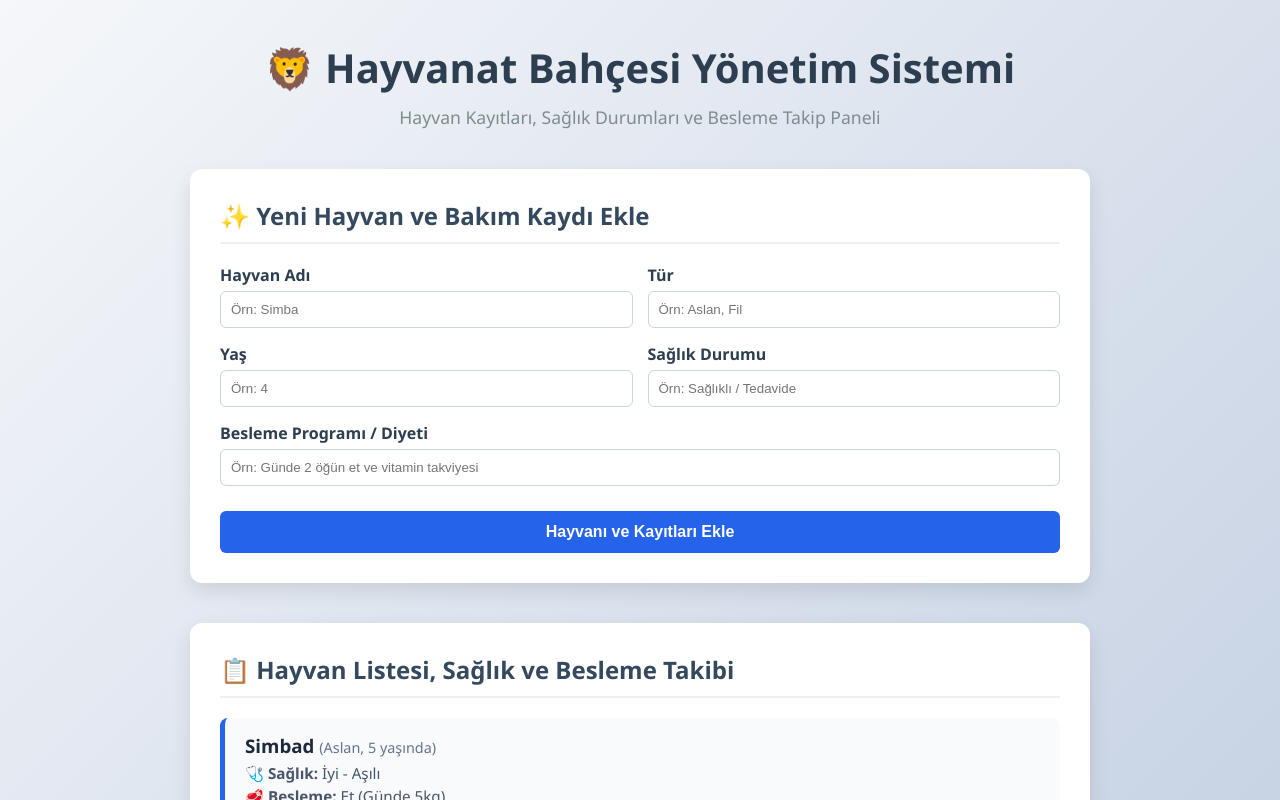
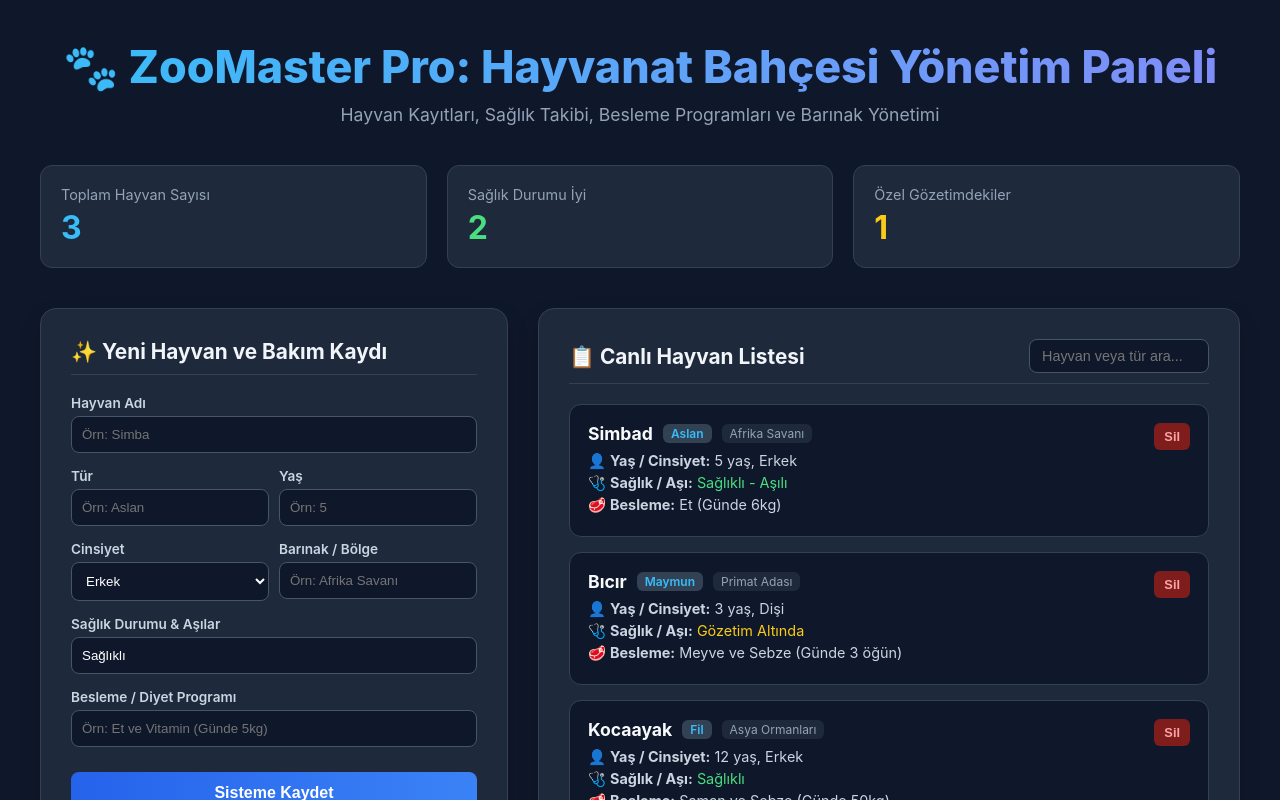
Before and after one commit to aysetmy/bto303-ara2-24053035015, a Next.js app: page / in a window 1280 px wide. Shown: the top 800 px of the page. Built offline with nearby package versions, Linux system fonts and the light colour scheme.

Commit message:
gelismis zoo yonetim paneli eklendi

```diff
--- a/src/app/page.tsx
+++ b/src/app/page.tsx
@@ -3,72 +3,133 @@ import React, { useState } from 'react';
 
 export default function Home() {
   const [animals, setAnimals] = useState([
-    { id: 1, name: 'Simbad', species: 'Aslan', age: 5, health: 'İyi - Aşılı', diet: 'Et (Günde 5kg)' },
-    { id: 2, name: 'Bıcır', species: 'Maymun', age: 3, health: 'Kontrol Edilecek', diet: 'Meyve ve Muz' }
+    { id: 1, name: 'Simbad', species: 'Aslan', age: 5, gender: 'Erkek', zone: 'Afrika Savanı', health: 'Sağlıklı - Aşılı', diet: 'Et (Günde 6kg)', lastFed: '13:00' },
+    { id: 2, name: 'Bıcır', species: 'Maymun', age: 3, gender: 'Dişi', zone: 'Primat Adası', health: 'Gözetim Altında', diet: 'Meyve ve Sebze (Günde 3 öğün)', lastFed: '12:30' },
+    { id: 3, name: 'Kocaayak', species: 'Fil', age: 12, gender: 'Erkek', zone: 'Asya Ormanları', health: 'Sağlıklı', diet: 'Saman ve Sebze (Günde 50kg)', lastFed: '11:00' }
   ]);
 
-  const [form, setForm] = useState({ name: '', species: '', age: '', health: '', diet: '' });
+  const [search, setSearch] = useState('');
+  const [form, setForm] = useState({ name: '', species: '', age: '', gender: 'Erkek', zone: '', health: 'Sağlıklı', diet: '', lastFed: '12:00' });
 
   const handleSubmit = (e: React.FormEvent) => {
     e.preventDefault();
-    if (!form.name || !form.species) return;
+    if (!form.name || !form.species || !form.zone) return;
     setAnimals([...animals, { id: Date.now(), ...form, age: Number(form.age) }]);
-    setForm({ name: '', species: '', age: '', health: '', diet: '' });
+    setForm({ name: '', species: '', age: '', gender: 'Erkek', zone: '', health: 'Sağlıklı', diet: '', lastFed: '12:00' });
   };
 
+  const handleDelete = (id: number) => {
+    setAnimals(animals.filter(a => a.id !== id));
+  };
+
+  const filteredAnimals = animals.filter(a =>
+    a.name.toLowerCase().includes(search.toLowerCase()) ||
+    a.species.toLowerCase().includes(search.toLowerCase()) ||
+    a.zone.toLowerCase().includes(search.toLowerCase())
+  );
+
   return (
-    <main style={{ minHeight: '100vh', background: 'linear-gradient(135deg, #f5f7fa 0%, #c3cfe2 100%)', padding: '40px 20px', fontFamily: 'Segoe UI, Tahoma, Geneva, Verdana, sans-serif' }}>
-      <div style={{ maxWidth: '900px', margin: '0 auto' }}>
+    <main style={{ minHeight: '100vh', background: '#0f172a', color: '#f8fafc', padding: '40px 20px', fontFamily: 'Inter, system-ui, sans-serif' }}>
+      <div style={{ maxWidth: '1200px', margin: '0 auto' }}>
 
+        {/* Başlık */}
         <header style={{ textAlign: 'center', marginBottom: '40px' }}>
-          <h1 style={{ color: '#2c3e50', fontSize: '2.5rem', marginBottom: '10px' }}>🦁 Hayvanat Bahçesi Yönetim Sistemi</h1>
-          <p style={{ color: '#7f8c8d', fontSize: '1.1rem' }}>Hayvan Kayıtları, Sağlık Durumları ve Besleme Takip Paneli</p>
+          <h1 style={{ fontSize: '2.8rem', fontWeight: '800', background: 'linear-gradient(to right, #38bdf8, #818cf8)', WebkitBackgroundClip: 'text', WebkitTextFillColor: 'transparent', marginBottom: '10px' }}>
+            🐾 ZooMaster Pro: Hayvanat Bahçesi Yönetim Paneli
+          </h1>
+          <p style={{ color: '#94a3b8', fontSize: '1.1rem' }}>Hayvan Kayıtları, Sağlık Takibi, Besleme Programları ve Barınak Yönetimi</p>
         </header>
 
-        {/* Yeni Hayvan ve Bakım Formu */}
-        <div style={{ background: '#ffffff', padding: '30px', borderRadius: '12px', boxShadow: '0 8px 20px rgba(0,0,0,0.1)', marginBottom: '40px' }}>
-          <h2 style={{ color: '#34495e', marginBottom: '20px', borderBottom: '2px solid #ecf0f1', paddingBottom: '10px' }}>✨ Yeni Hayvan ve Bakım Kaydı Ekle</h2>
-          <form onSubmit={handleSubmit} style={{ display: 'grid', gridTemplateColumns: '1fr 1fr', gap: '15px' }}>
+        {/* İstatistik Kartları */}
+        <div style={{ display: 'grid', gridTemplateColumns: 'repeat(auto-fit, minmax(250px, 1fr))', gap: '20px', marginBottom: '40px' }}>
+          <div style={{ background: '#1e293b', padding: '20px', borderRadius: '12px', border: '1px solid #334155' }}>
+            <p style={{ color: '#94a3b8', margin: '0 0 5px 0', fontSize: '0.9rem' }}>Toplam Hayvan Sayısı</p>
+            <h3 style={{ fontSize: '2rem', margin: 0, color: '#38bdf8' }}>{animals.length}</h3>
+          </div>
+          <div style={{ background: '#1e293b', padding: '20px', borderRadius: '12px', border: '1px solid #334155' }}>
+            <p style={{ color: '#94a3b8', margin: '0 0 5px 0', fontSize: '0.9rem' }}>Sağlık Durumu İyi</p>
+            <h3 style={{ fontSize: '2rem', margin: 0, color: '#4ade80' }}>{animals.filter(a => a.health.includes('Sağlıklı')).length}</h3>
+          </div>
+          <div style={{ background: '#1e293b', padding: '20px', borderRadius: '12px', border: '1px solid #334155' }}>
+            <p style={{ color: '#94a3b8', margin: '0 0 5px 0', fontSize: '0.9rem' }}>Özel Gözetimdekiler</p>
+            <h3 style={{ fontSize: '2rem', margin: 0, color: '#facc15' }}>{animals.filter(a => !a.health.includes('Sağlıklı')).length}</h3>
+          </div>
+        </div>
+
+        {/* Ana Grid: Form ve Liste */}
+        <div style={{ display: 'grid', gridTemplateColumns: '1fr 1.5fr', gap: '30px', alignItems: 'start' }}>
+
+          {/* Yeni Kayıt Formu */}
+          <div style={{ background: '#1e293b', padding: '30px', borderRadius: '16px', border: '1px solid #334155', boxShadow: '0 10px 25px -5px rgba(0,0,0,0.3)' }}>
+            <h2 style={{ fontSize: '1.3rem', marginBottom: '20px', color: '#f1f5f9', borderBottom: '1px solid #334155', paddingBottom: '10px' }}>✨ Yeni Hayvan ve Bakım Kaydı</h2>
+            <form onSubmit={handleSubmit} style={{ display: 'flex', flexDirection: 'column', gap: '15px' }}>
               <div>
-              <label style={{ display: 'block', marginBottom: '5px', fontWeight: '600', color: '#2c3e50' }}>Hayvan Adı</label>
-              <input type="text" placeholder="Örn: Simba" value={form.name} onChange={e => setForm({ ...form, name: e.target.value })} style={{ width: '100%', padding: '10px', borderRadius: '6px', border: '1px solid #cbd5e1' }} />
+                <label style={{ display: 'block', fontSize: '0.85rem', fontWeight: '600', color: '#cbd5e1', marginBottom: '5px' }}>Hayvan Adı</label>
+                <input type="text" placeholder="Örn: Simba" value={form.name} onChange={e => setForm({ ...form, name: e.target.value })} style={{ width: '100%', padding: '10px', borderRadius: '8px', background: '#0f172a', border: '1px solid #475569', color: 'white', outline: 'none' }} required />
+              </div>
+              <div style={{ display: 'grid', gridTemplateColumns: '1fr 1fr', gap: '10px' }}>
+                <div>
+                  <label style={{ display: 'block', fontSize: '0.85rem', fontWeight: '600', color: '#cbd5e1', marginBottom: '5px' }}>Tür</label>
+                  <input type="text" placeholder="Örn: Aslan" value={form.species} onChange={e => setForm({ ...form, species: e.target.value })} style={{ width: '100%', padding: '10px', borderRadius: '8px', background: '#0f172a', border: '1px solid #475569', color: 'white', outline: 'none' }} required />
                 </div>
                 <div>
-              <label style={{ display: 'block', marginBottom: '5px', fontWeight: '600', color: '#2c3e50' }}>Tür</label>
-              <input type="text" placeholder="Örn: Aslan, Fil" value={form.species} onChange={e => setForm({ ...form, species: e.target.value })} style={{ width: '100%', padding: '10px', borderRadius: '6px', border: '1px solid #cbd5e1' }} />
+                  <label style={{ display: 'block', fontSize: '0.85rem', fontWeight: '600', color: '#cbd5e1', marginBottom: '5px' }}>Yaş</label>
+                  <input type="number" placeholder="Örn: 5" value={form.age} onChange={e => setForm({ ...form, age: e.target.value })} style={{ width: '100%', padding: '10px', borderRadius: '8px', background: '#0f172a', border: '1px solid #475569', color: 'white', outline: 'none' }} />
+                </div>
+              </div>
+              <div style={{ display: 'grid', gridTemplateColumns: '1fr 1fr', gap: '10px' }}>
+                <div>
+                  <label style={{ display: 'block', fontSize: '0.85rem', fontWeight: '600', color: '#cbd5e1', marginBottom: '5px' }}>Cinsiyet</label>
+                  <select value={form.gender} onChange={e => setForm({ ...form, gender: e.target.value })} style={{ width: '100%', padding: '10px', borderRadius: '8px', background: '#0f172a', border: '1px solid #475569', color: 'white', outline: 'none' }}>
+                    <option value="Erkek">Erkek</option>
+                    <option value="Dişi">Dişi</option>
+                  </select>
                 </div>
                 <div>
-              <label style={{ display: 'block', marginBottom: '5px', fontWeight: '600', color: '#2c3e50' }}>Yaş</label>
-              <input type="number" placeholder="Örn: 4" value={form.age} onChange={e => setForm({ ...form, age: e.target.value })} style={{ width: '100%', padding: '10px', borderRadius: '6px', border: '1px solid #cbd5e1' }} />
+                  <label style={{ display: 'block', fontSize: '0.85rem', fontWeight: '600', color: '#cbd5e1', marginBottom: '5px' }}>Barınak / Bölge</label>
+                  <input type="text" placeholder="Örn: Afrika Savanı" value={form.zone} onChange={e => setForm({ ...form, zone: e.target.value })} style={{ width: '100%', padding: '10px', borderRadius: '8px', background: '#0f172a', border: '1px solid #475569', color: 'white', outline: 'none' }} required />
+                </div>
               </div>
               <div>
-              <label style={{ display: 'block', marginBottom: '5px', fontWeight: '600', color: '#2c3e50' }}>Sağlık Durumu</label>
-              <input type="text" placeholder="Örn: Sağlıklı / Tedavide" value={form.health} onChange={e => setForm({ ...form, health: e.target.value })} style={{ width: '100%', padding: '10px', borderRadius: '6px', border: '1px solid #cbd5e1' }} />
+                <label style={{ display: 'block', fontSize: '0.85rem', fontWeight: '600', color: '#cbd5e1', marginBottom: '5px' }}>Sağlık Durumu & Aşılar</label>
+                <input type="text" placeholder="Örn: Sağlıklı / Aşıları Tam" value={form.health} onChange={e => setForm({ ...form, health: e.target.value })} style={{ width: '100%', padding: '10px', borderRadius: '8px', background: '#0f172a', border: '1px solid #475569', color: 'white', outline: 'none' }} />
               </div>
-            <div style={{ gridColumn: 'span 2' }}>
-              <label style={{ display: 'block', marginBottom: '5px', fontWeight: '600', color: '#2c3e50' }}>Besleme Programı / Diyeti</label>
-              <input type="text" placeholder="Örn: Günde 2 öğün et ve vitamin takviyesi" value={form.diet} onChange={e => setForm({ ...form, diet: e.target.value })} style={{ width: '100%', padding: '10px', borderRadius: '6px', border: '1px solid #cbd5e1' }} />
+              <div>
+                <label style={{ display: 'block', fontSize: '0.85rem', fontWeight: '600', color: '#cbd5e1', marginBottom: '5px' }}>Besleme / Diyet Programı</label>
+                <input type="text" placeholder="Örn: Et ve Vitamin (Günde 5kg)" value={form.diet} onChange={e => setForm({ ...form, diet: e.target.value })} style={{ width: '100%', padding: '10px', borderRadius: '8px', background: '#0f172a', border: '1px solid #475569', color: 'white', outline: 'none' }} />
               </div>
-            <button type="submit" style={{ gridColumn: 'span 2', padding: '12px', background: '#2563eb', color: 'white', border: 'none', borderRadius: '6px', cursor: 'pointer', fontWeight: 'bold', fontSize: '1rem', marginTop: '10px' }}>
-              Hayvanı ve Kayıtları Ekle
+              <button type="submit" style={{ padding: '12px', background: 'linear-gradient(to right, #2563eb, #3b82f6)', color: 'white', border: 'none', borderRadius: '8px', cursor: 'pointer', fontWeight: 'bold', fontSize: '1rem', marginTop: '10px', transition: 'opacity 0.2s' }}>
+                Sisteme Kaydet
               </button>
             </form>
           </div>
 
-        {/* Kayıtlı Hayvanlar ve Takip Listesi */}
-        <div style={{ background: '#ffffff', padding: '30px', borderRadius: '12px', boxShadow: '0 8px 20px rgba(0,0,0,0.1)' }}>
-          <h2 style={{ color: '#34495e', marginBottom: '20px', borderBottom: '2px solid #ecf0f1', paddingBottom: '10px' }}>📋 Hayvan Listesi, Sağlık ve Besleme Takibi</h2>
-          {animals.length === 0 ? (
-            <div style={{ textAlign: 'center', padding: '30px', color: '#94a3b8', fontStyle: 'italic' }}>Henüz kayıtlı hayvan bulunmuyor.</div>
+          {/* Liste ve Arama Bölümü */}
+          <div style={{ background: '#1e293b', padding: '30px', borderRadius: '16px', border: '1px solid #334155', boxShadow: '0 10px 25px -5px rgba(0,0,0,0.3)' }}>
+            <div style={{ display: 'flex', justifyContent: 'space-between', alignItems: 'center', marginBottom: '20px', borderBottom: '1px solid #334155', paddingBottom: '10px', gap: '15px' }}>
+              <h2 style={{ fontSize: '1.3rem', color: '#f1f5f9', margin: 0 }}>📋 Canlı Hayvan Listesi</h2>
+              <input type="text" placeholder="Hayvan veya tür ara..." value={search} onChange={e => setSearch(e.target.value)} style={{ padding: '8px 12px', borderRadius: '8px', background: '#0f172a', border: '1px solid #475569', color: 'white', fontSize: '0.9rem', outline: 'none', width: '180px' }} />
+            </div>
+
+            {filteredAnimals.length === 0 ? (
+              <div style={{ textAlign: 'center', padding: '40px', color: '#64748b', fontStyle: 'italic' }}>Aradığınız kriterlere uygun hayvan bulunamadı.</div>
             ) : (
-            <div style={{ display: 'flex', flexDirection: 'column', gap: '15px' }}>
-              {animals.map((animal) => (
-                <div key={animal.id} style={{ background: '#f8fafc', padding: '15px 20px', borderRadius: '8px', borderLeft: '5px solid #2563eb', display: 'flex', justifyContent: 'space-between', alignItems: 'center' }}>
+              <div style={{ display: 'flex', flexDirection: 'column', gap: '15px', maxHeight: '600px', overflowY: 'auto' }}>
+                {filteredAnimals.map((animal) => (
+                  <div key={animal.id} style={{ background: '#0f172a', padding: '18px', borderRadius: '12px', border: '1px solid #334155', display: 'flex', justifyContent: 'space-between', alignItems: 'flex-start' }}>
                     <div>
-                    <h3 style={{ margin: '0 0 5px 0', color: '#1e293b' }}>{animal.name} <span style={{ fontSize: '0.9rem', fontWeight: 'normal', color: '#64748b' }}>({animal.species}, {animal.age} yaşında)</span></h3>
-                    <p style={{ margin: '3px 0', color: '#475569', fontSize: '0.95rem' }}>🩺 <strong>Sağlık:</strong> {animal.health || 'Belirtilmedi'}</p>
-                    <p style={{ margin: '3px 0', color: '#475569', fontSize: '0.95rem' }}>🥩 <strong>Besleme:</strong> {animal.diet || 'Belirtilmedi'}</p>
+                      <div style={{ display: 'flex', alignItems: 'center', gap: '10px', marginBottom: '8px' }}>
+                        <h3 style={{ margin: 0, color: '#f8fafc', fontSize: '1.1rem' }}>{animal.name}</h3>
+                        <span style={{ background: '#334155', color: '#38bdf8', padding: '2px 8px', borderRadius: '6px', fontSize: '0.75rem', fontWeight: '600' }}>{animal.species}</span>
+                        <span style={{ background: '#1e293b', color: '#94a3b8', padding: '2px 8px', borderRadius: '6px', fontSize: '0.75rem' }}>{animal.zone}</span>
                       </div>
+                      <p style={{ margin: '4px 0', color: '#cbd5e1', fontSize: '0.9rem' }}>👤 <strong>Yaş / Cinsiyet:</strong> {animal.age} yaş, {animal.gender}</p>
+                      <p style={{ margin: '4px 0', color: '#cbd5e1', fontSize: '0.9rem' }}>🩺 <strong>Sağlık / Aşı:</strong> <span style={{ color: animal.health.includes('Sağlıklı') ? '#4ade80' : '#facc15' }}>{animal.health}</span></p>
+                      <p style={{ margin: '4px 0', color: '#cbd5e1', fontSize: '0.9rem' }}>🥩 <strong>Besleme:</strong> {animal.diet}</p>
+                    </div>
+                    <button onClick={() => handleDelete(animal.id)} style={{ background: '#7f1d1d', color: '#fca5a5', border: 'none', padding: '6px 10px', borderRadius: '6px', cursor: 'pointer', fontSize: '0.8rem', fontWeight: '600' }}>
+                      Sil
+                    </button>
                   </div>
                 ))}
               </div>
@@ -76,6 +137,8 @@ export default function Home() {
           </div>
 
         </div>
+
+      </div>
     </main>
   );
 }
```
Lines whose indentation alone changed are shown as unchanged.
